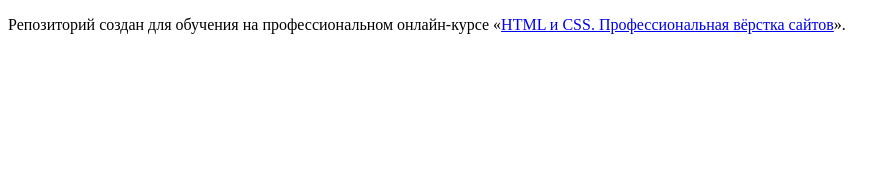
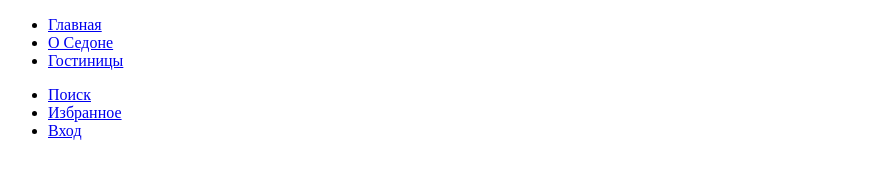
Before and after one commit to htmlacademy-htmlcss/2328801-sedona-37, a plain HTML site: page index.html in a window 1280 px wide. Shown: the whole page, without its empty margins (0-895 px from the left). Drawn offline with Linux system fonts and the light colour scheme.

Commit message:
Произведена разметка хедера

```diff
--- a/index.html
+++ b/index.html
@@ -5,8 +5,44 @@
     <title>HTML Academy: Седона</title>
   </head>
   <body>
+    <header class="page-header">
+      <nav class="navigation">
+        <p class="logo>
+          <img src="#" alt="Логотип городка Седона">
+        </p>
+        <ul class="navigation-list">
+          <li class="navigation-item">
+            <a class="navigation-link" href="#" >Главная</a>
+          </li>
+          <li class="navigation-item">
+            <a class="navigation-link" href="#">О Седоне</a>
+          </li>
+          <li class="navigation-item">
+            <a class="navigation-link" href="catalog.html">Гостиницы</a>
+          </li>
+        </ul>
+        <ul class="navigation-list navigation-user">
+          <li class="navigation-item">
+            <a class="navigation-link" href="#">
+              <span class="visually-hidden">
+                Поиск
+              </span>
+            </a>
+          </li>
+          <li class="navigation-item">
+            <a class="navigation-link" href="#">
+              <span class="visually-hidden">
+                Избранное
+              </span>
+            </a>
+          </li>
+          <li class="navigation-item">
+            <a class="navigation-link" href="#">Вход</a>
+          </li>
+        </ul>
+      </nav>
+    </header>
 
-    <p>Репозиторий создан для обучения на профессиональном онлайн‑курсе «<a href="https://htmlacademy.ru/intensive/htmlcss">HTML и CSS. Профессиональная вёрстка сайтов</a>».</p>
 
   </body>
 </html>
```
Also changed, not shown: 1 other file.
